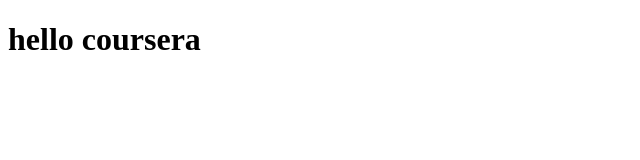
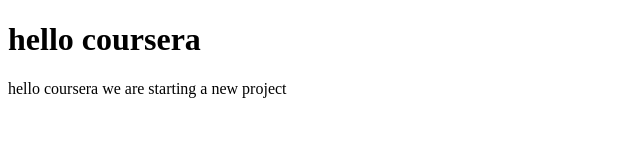
Before and after one commit to syedali237/coursera, a plain HTML site: page site/index.html in a window 1280 px wide. Shown: the whole page, without its empty margins (0-640 px from the left). Drawn offline with Linux system fonts and the light colour scheme.

Commit message:
small addition to our page

```diff
--- a/site/index.html
+++ b/site/index.html
@@ -8,5 +8,8 @@
 </head>
 <body>
     <h1>hello coursera</h1>
+    <p> hello coursera we are starting a new project
+
+    </p>
 </body>
 </html>
```
